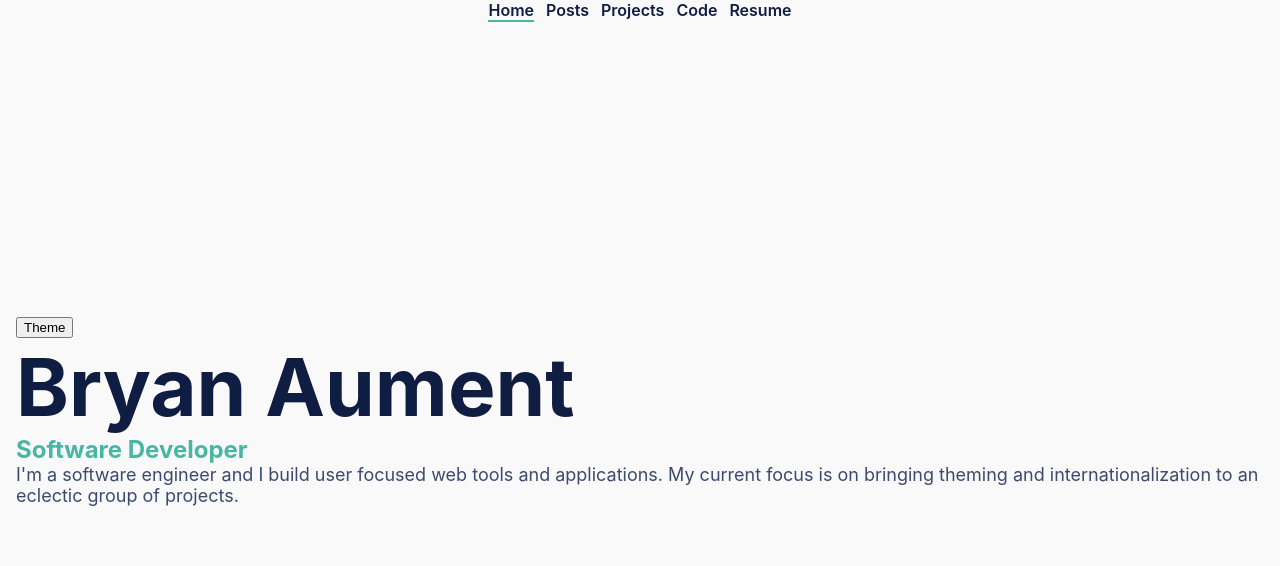
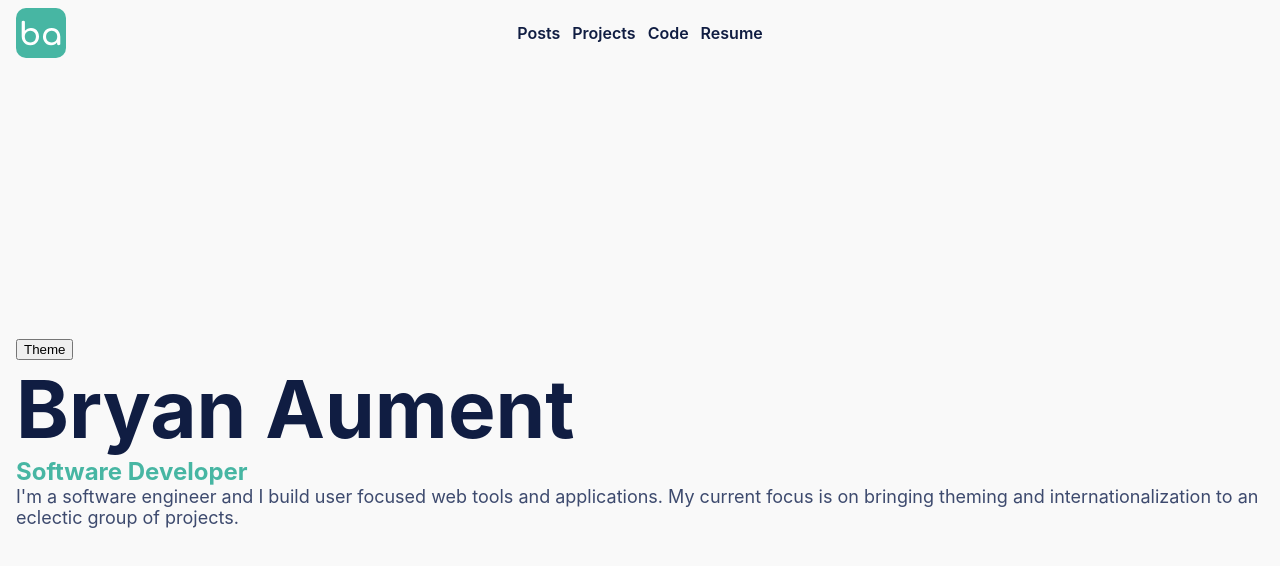
Before and after one commit to BryanAM/portfolio, a React (Create React App) app: page / in a window 1280 px wide. Shown: the top 566 px of the page. Built offline with nearby package versions, Linux system fonts and the light colour scheme.

Commit message:
updated favicon

```diff
--- a/src/assets/_theme.scss
+++ b/src/assets/_theme.scss
@@ -5,6 +5,7 @@
   // App Primary Colors
   --app-accent-color: #{$AppAccentColor};
   --app-bg-color: #{$AppBgColor};
+  --app-favicon-hover-color: #{$AppFaviconHoverColor};
 
   // App Text Color Theming
   --app-text-color: #{$AppTextColor};
--- a/src/assets/_themeDark.scss
+++ b/src/assets/_themeDark.scss
@@ -5,6 +5,7 @@
   // App Primary Colors
   --app-accent-color: #{$DarkAppAccentColor};
   --app-bg-color: #{$DarkAppBgColor};
+  --app-favicon-hover-color: #{$DarkAppFaviconHoverColor};
 
   // App Text Color Theming
   --app-text-color: #{$DarkAppTextColor};
--- a/src/assets/_variables.scss
+++ b/src/assets/_variables.scss
@@ -7,6 +7,7 @@ $rhythm: 8px;
 // App Common
 $AppBgColor: $off-white;
 $AppAccentColor: $florence-500;
+$AppFaviconHoverColor: $florence-800;
 
 // App Text
 $AppTextColor: $independence-blue-900;
@@ -22,6 +23,7 @@ $AppLinkBorderColor: $florence-500;
 // App Common
 $DarkAppBgColor: $purple-navy-900;
 $DarkAppAccentColor: $paradise-600;
+$DarkAppFaviconHoverColor: $paradise-800;
 
 // Dark App
 $DarkAppTextColor: $independence-blue-100;
--- a/src/components/Menu/Menu.jsx
+++ b/src/components/Menu/Menu.jsx
@@ -2,15 +2,15 @@ import React from 'react';
 import { useTranslation } from 'react-i18next';
 import { NavLink } from 'react-router-dom';
 import Stack from '../Stack/Stack';
+import { ReactComponent as MeIcon } from '../../assets/pictograms/me.svg';
 import './menu.scss';
 
 function Menu() {
   const [t] = useTranslation();
   return (
     <nav className="menu">
+      <NavLink to="/"><MeIcon className="menu-icon" /></NavLink>
       <Stack spacing={6}>
-        {/* TODO make home link SVG */}
-        <NavLink to="/">{t('menu.home')}</NavLink>
         <NavLink to="/posts">{t('menu.posts')}</NavLink>
         <NavLink to="/projects">{t('menu.projects')}</NavLink>
         <NavLink to="/code">{t('menu.code')}</NavLink>
--- a/src/components/Menu/menu.scss
+++ b/src/components/Menu/menu.scss
@@ -1,3 +1,27 @@
+@use '../../assets/variables';
+
 .menu {
+  width: 100%;
+  justify-content: center;
+  align-items: center;
+  height: 74px;
+}
 
+.menu-icon {
+  width: 50px;
+  height: 50px;
+  position: absolute;
+  left: variables.$rhythm * 2;
+  top: variables.$rhythm;
+
+  rect {
+    fill: var(--app-accent-color)
+  }
+
+  &:hover {
+    cursor: pointer;
+    rect {
+      fill: var(--app-favicon-hover-color)
+    }
+  }
 }
--- a/src/i18next/locales/en.json
+++ b/src/i18next/locales/en.json
@@ -10,7 +10,6 @@
   },
   "menu": {
     "code": "Code",
-    "home": "Home",
     "posts": "Posts",
     "projects": "Projects",
     "resume": "Resume"
--- a/src/i18next/locales/jp.json
+++ b/src/i18next/locales/jp.json
@@ -5,6 +5,12 @@
   "landing": {
     "hero": {
       "intro": "Software Developer - Building things for the web"
+    },
+    "menu": {
+      "code": "Code",
+      "posts": "Posts",
+      "projects": "Projects",
+      "resume": "Resume"
     }
+  }
 }
-}
```
Also changed, not shown: public/manifest.json, src/assets/pictograms/me.svg.
